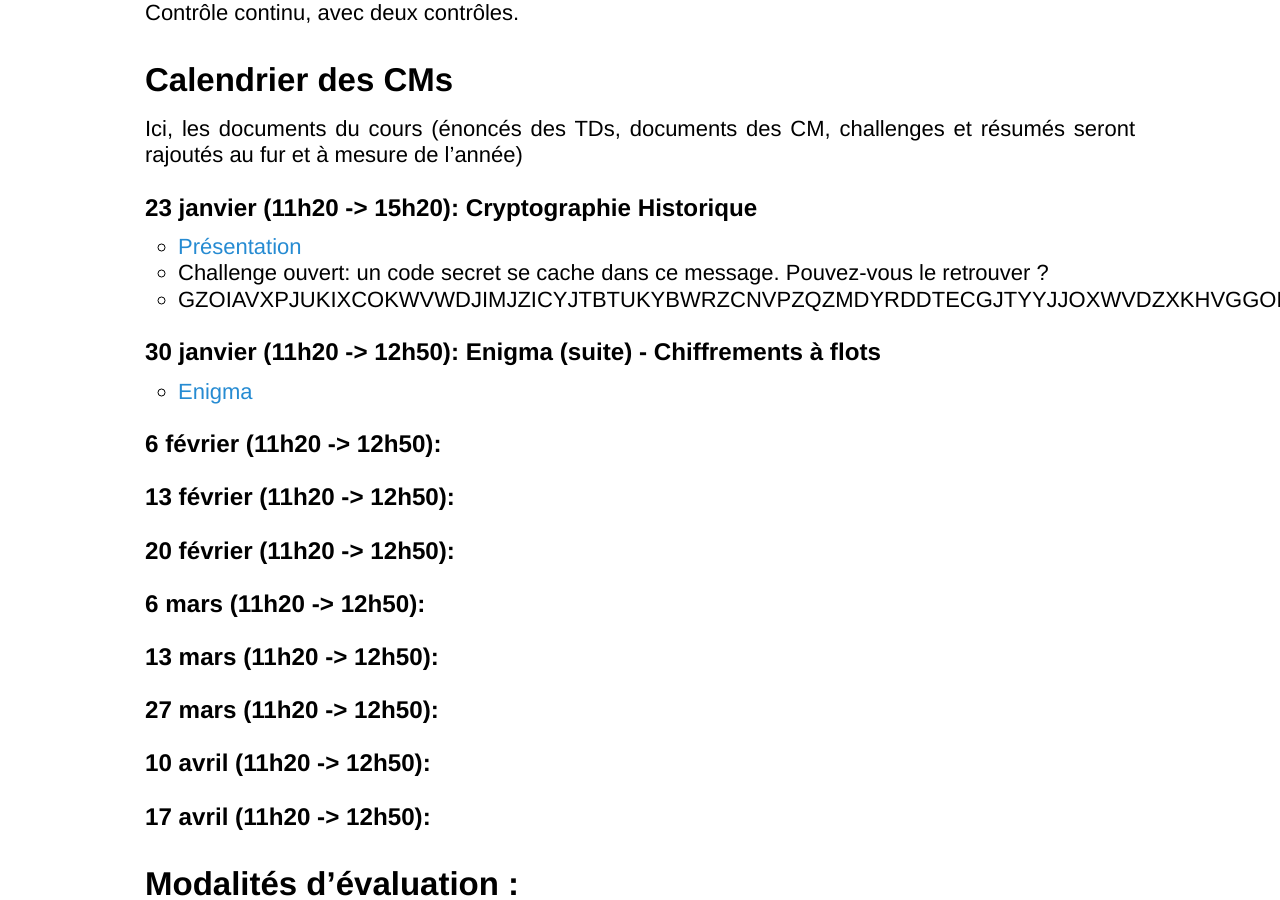
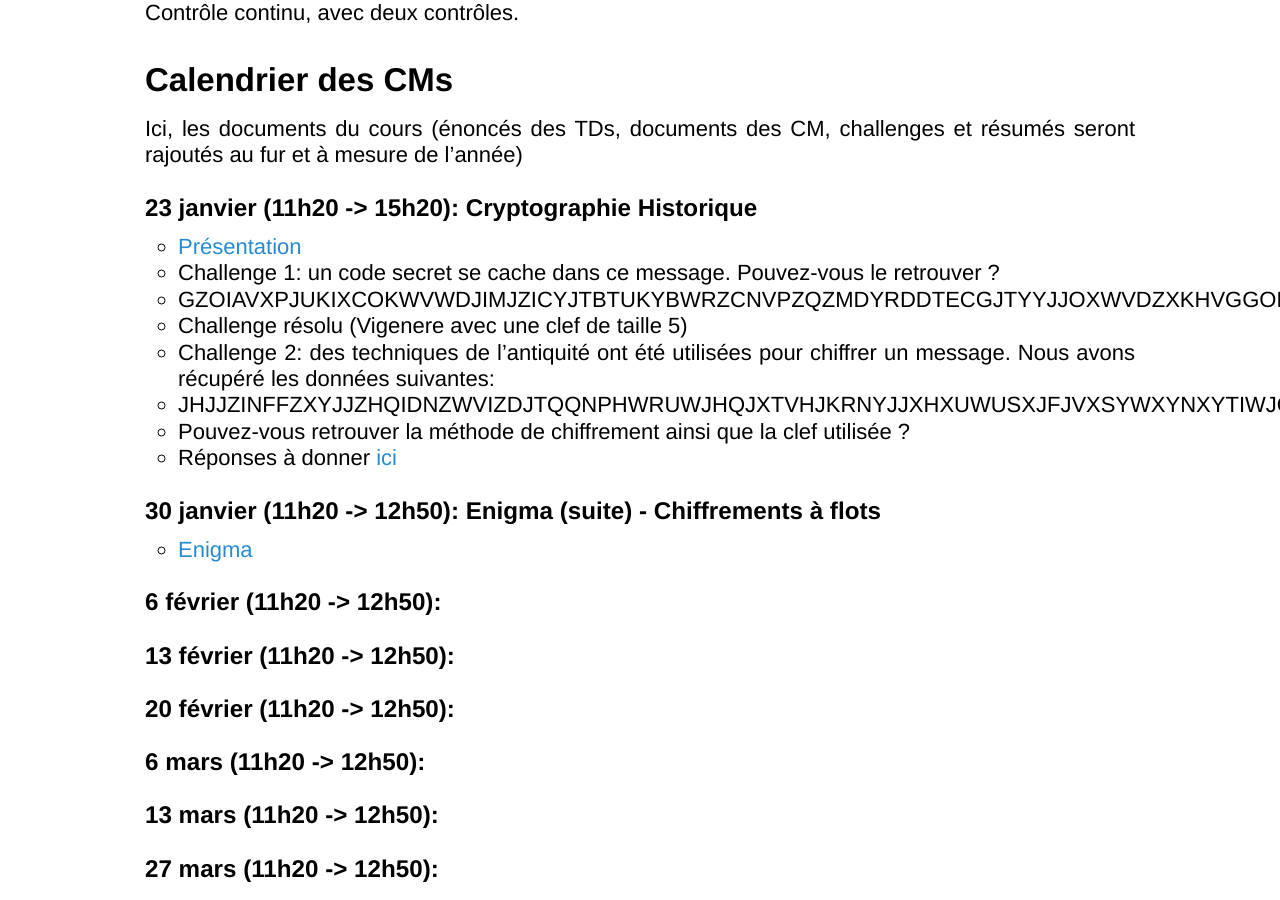
Before and after one commit to YannRotella/cryptol3, a Jekyll site: the page built from index.md, in a window 1280 px wide and 900 px high, scrolled down 827 px. Built offline with Jekyll 4.4.1, drawn with Linux system fonts in a browser that asks for light colours.

Commit message:
challenge 2

```diff
--- a/index.md
+++ b/index.md
@@ -23,8 +23,13 @@ Ici, les documents du cours (énoncés des TDs, documents des CM, challenges et
 
 #### 23 janvier (11h20 -> 15h20): Cryptographie Historique
   - [Présentation](docs/cours1.pdf)
-  - Challenge ouvert: un code secret se cache dans ce message. Pouvez-vous le retrouver ?
+  - Challenge 1: un code secret se cache dans ce message. Pouvez-vous le retrouver ?
   - GZOIAVXPJUKIXCOKWVWDJIMJZICYJTBTUKYBWRZCNVPZQZMDYRDDTECGJTYYJJOXWVDZXKHVGGOFONDA
+  - Challenge résolu (Vigenere avec une clef de taille 5)
+  - Challenge 2: des techniques de l'antiquité ont été utilisées pour chiffrer un message. Nous avons récupéré les données suivantes:
+  - JHJJZINFFZXYJJZHQIDNZWVIZDJTQQNPHWRUWJHQJXTVHJKRNYJJXHXUWUSXJFJVXSYWXYNXYTIWJQYY
+  - Pouvez-vous retrouver la méthode de chiffrement ainsi que la clef utilisée ?
+  - Réponses à donner [ici](https://forms.gle/eXv1mGVHeD7x49BGA)
 
 #### 30 janvier (11h20 -> 12h50): Enigma (suite) - Chiffrements à flots
   - [Enigma](docs/ENIGMA.pdf)
```
